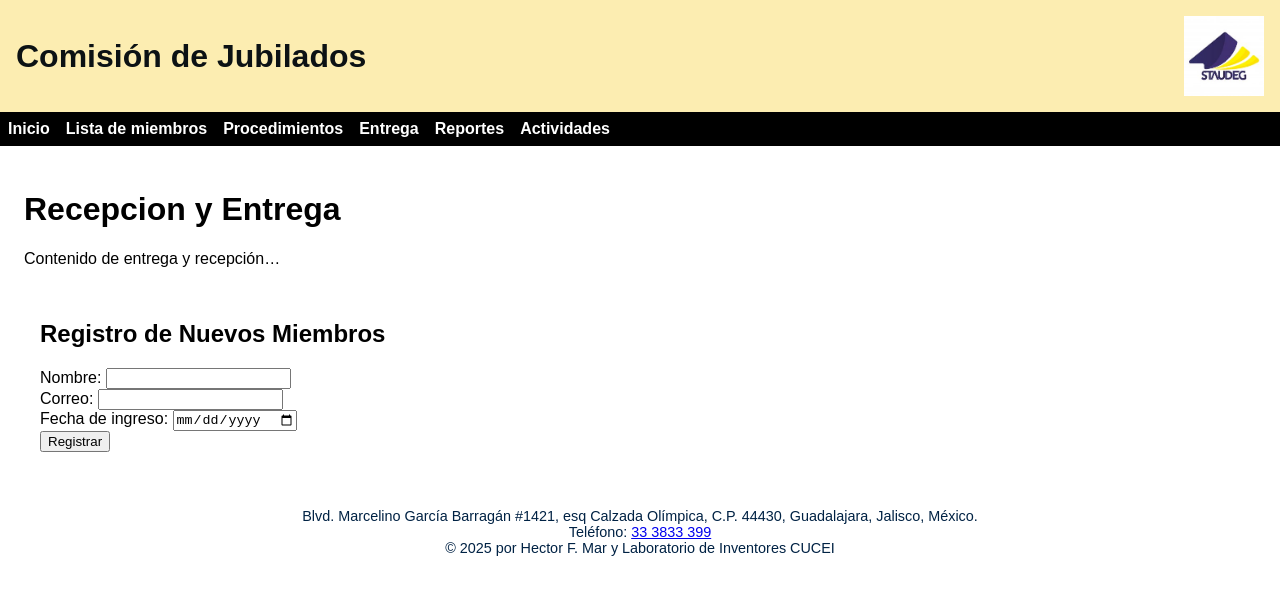
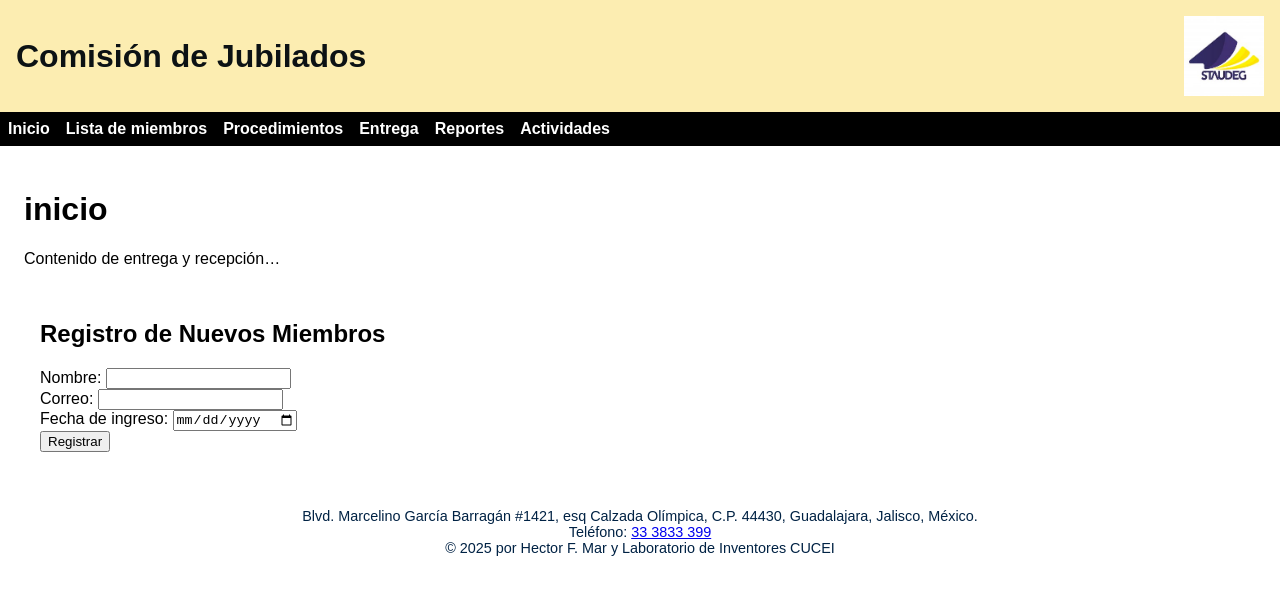
Before and after one commit to HFMD26/HFMD26.github.io, a Jekyll site: the page built from index.md, in a window 1280 px wide. Shown: the top 595 px of the page. Built offline with Jekyll 4.4.1, drawn with Linux system fonts in a browser that asks for light colours; comment, search, counter and statistics services are not loaded.

Commit message:
Update index.md

```diff
--- a/index.md
+++ b/index.md
@@ -4,7 +4,7 @@ title: Inicio
 permalink: /
 ---
 
-# Recepcion y Entrega
+# inicio
 
 Contenido de entrega y recepción...
 
```
